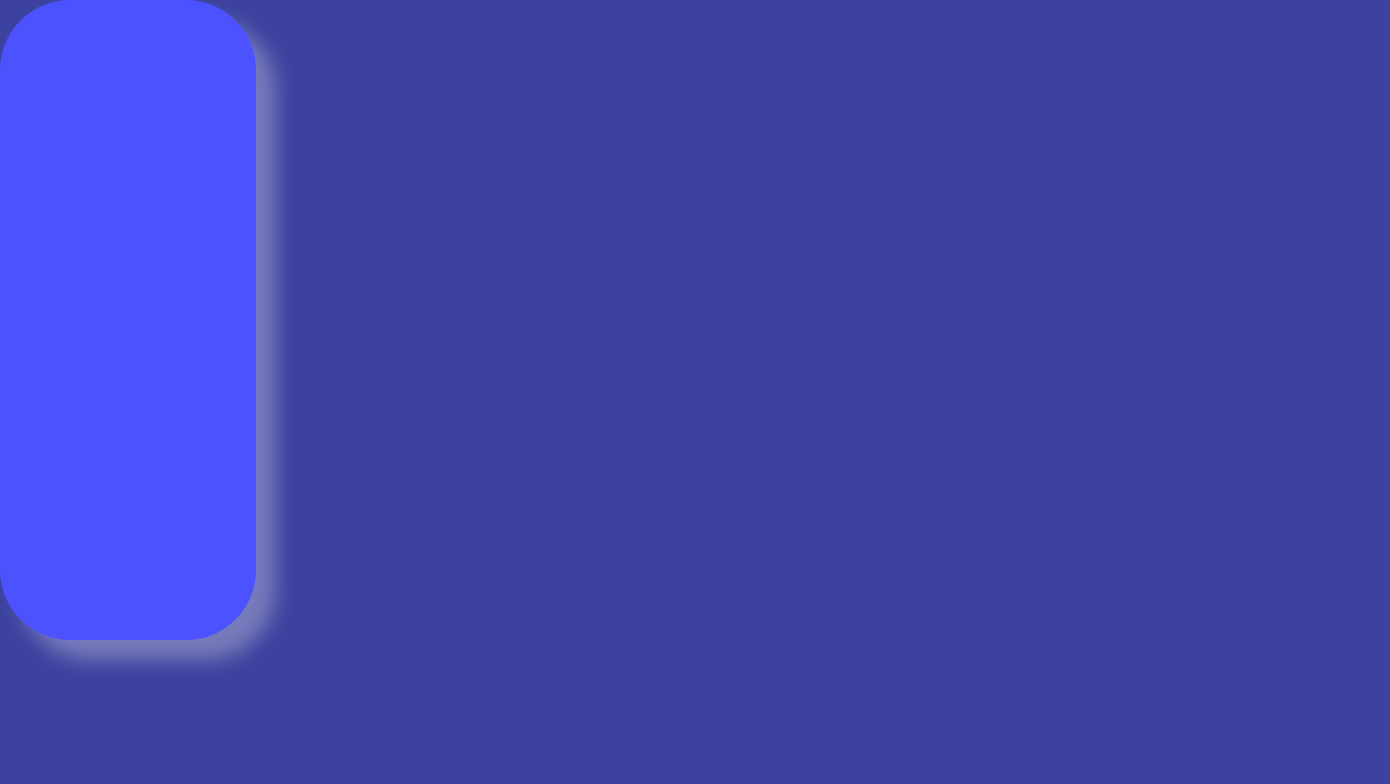
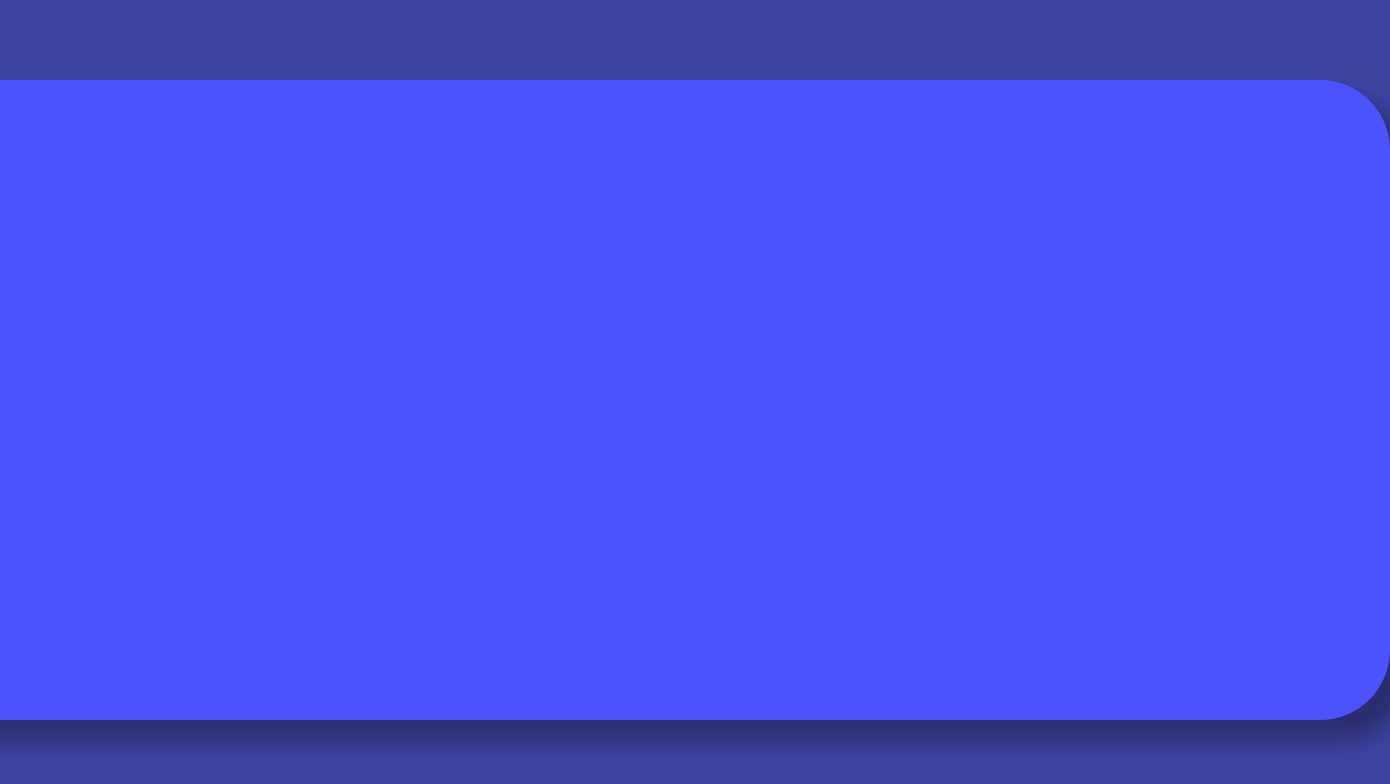
Before and after one commit to Sameerijaz112/Weather-App, an Angular app: page / in a window 1280 px wide. Shown: the top 784 px of the page, 1390 px wide, since content can reach past the window. Built offline with nearby package versions, Linux system fonts and the light colour scheme.

Commit message:
Background Ui Done

```diff
--- a/src/styles.css
+++ b/src/styles.css
@@ -19,12 +19,24 @@ body{
     width: 100%;
     height: 100vh;
     background-color: #3c429e;
+    display: flex;
+    justify-content: center;
+    align-items: center;
 
 }
 .container{
-    width: 20%;
+    width: 1500px;
     height: 80vh;
    background-color: #4c52fd;
    border-radius: 70px;
-   box-shadow: 20px 20px 20px rgba(255,255,255,0.3);
+   box-shadow: 20px 20px 20px rgba(0, 0, 0, 0.3);
 }
+.upper-data{
+    position: relative;
+    overflow: hidden;
+    width: 100%;
+    height: 50%;
+    border-top-right-radius:20px ;
+    border-top-right-radius:20px ;
+
+}
```
